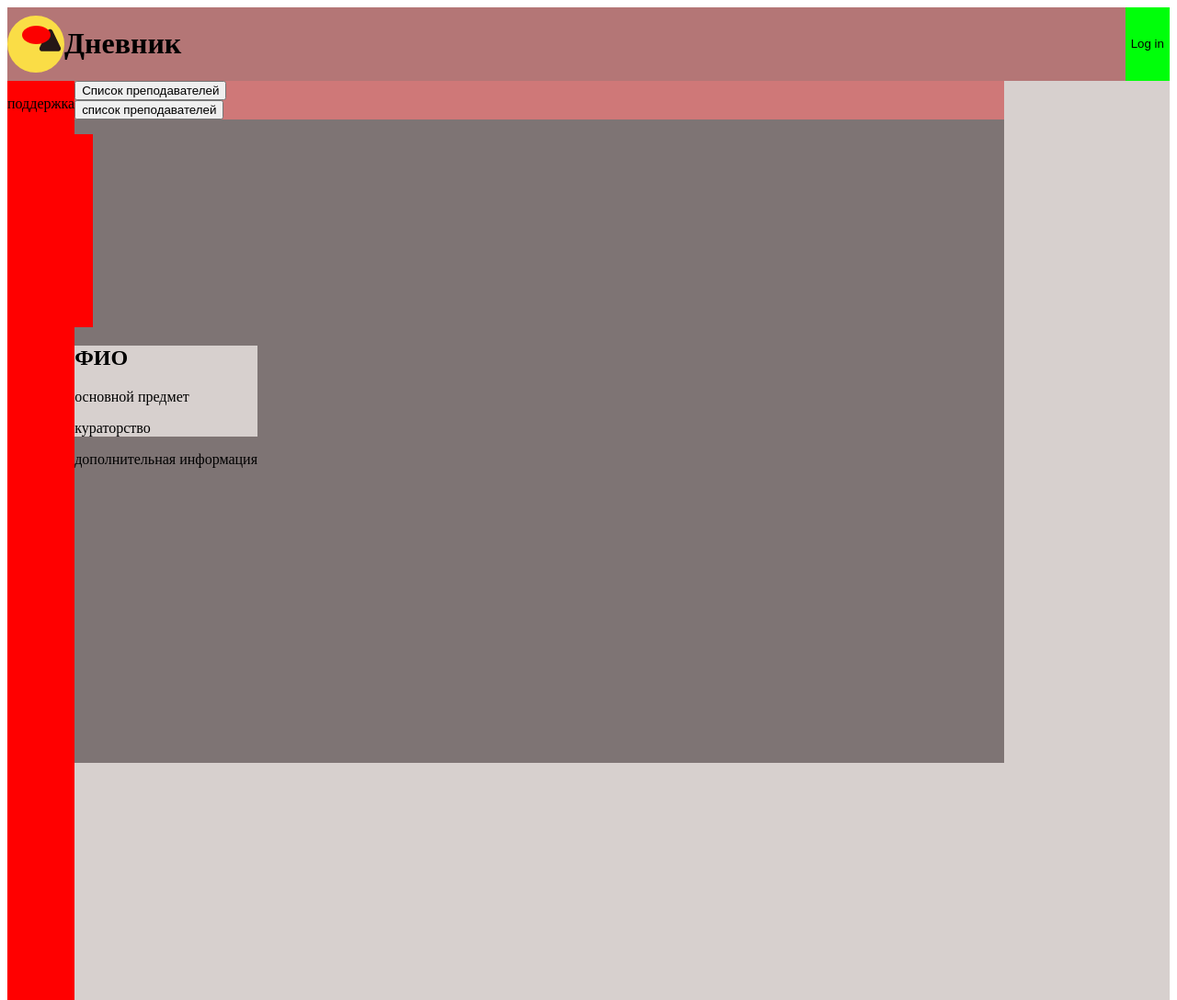
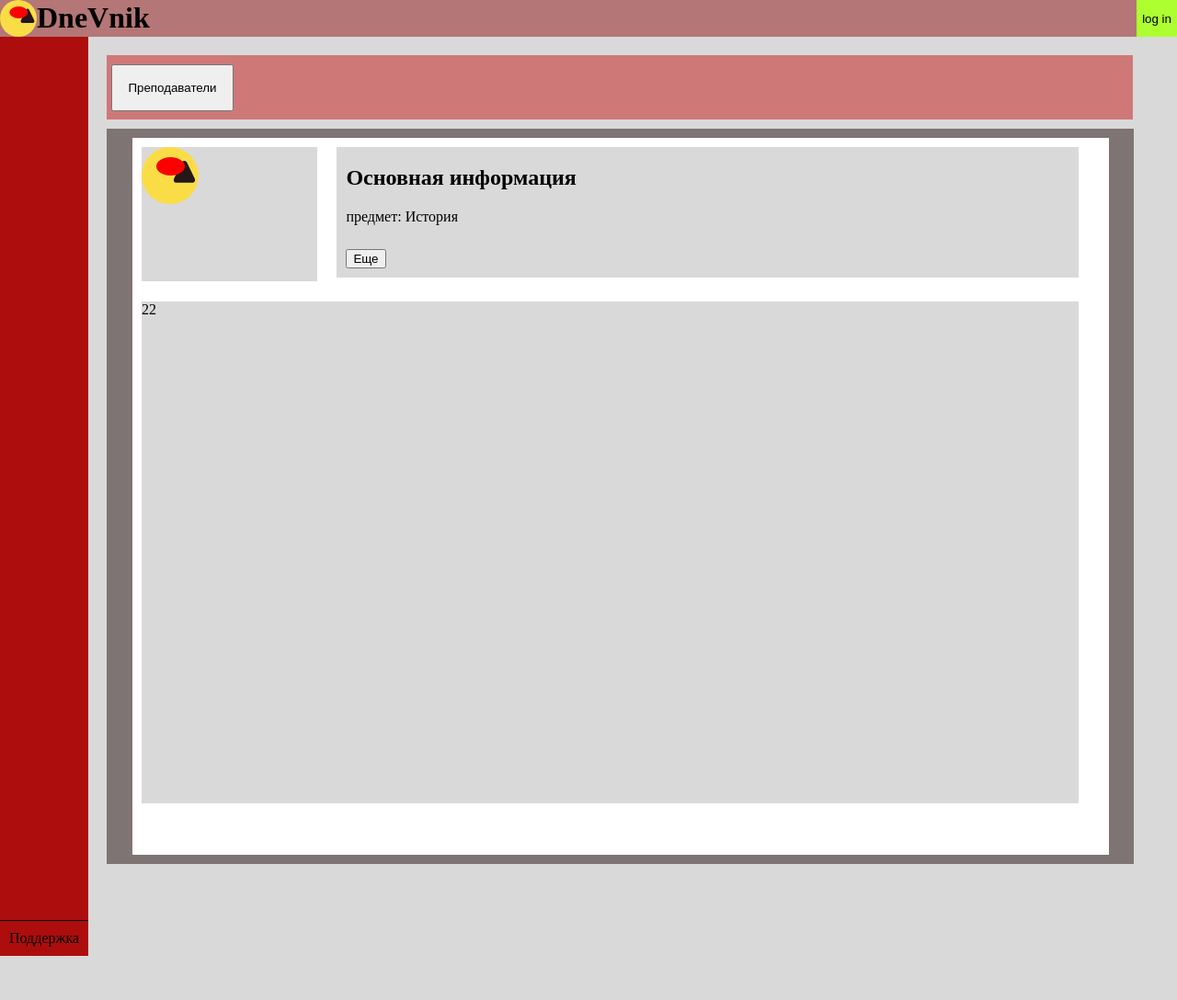
Before and after one commit to ZEFIR-00001/figma, a plain HTML site: page index.html in a window 1280 px wide. Shown: the whole page at 92% size. After the commit the page ends 1040 px from the top, so only its background shows below. Drawn offline with Linux system fonts and the light colour scheme.

Commit message:
Add files via upload

```diff
--- a/index.html
+++ b/index.html
@@ -8,38 +8,45 @@
     <link rel="stylesheet" href="style.css">
 </head>
 <body>
-    <header class="row end r0_color">
+    <header class="head">
         <div class="row">
             <img src="./img/logo.svg" alt="">
-            <h1>Дневник</h1>
+            <H1>DneVnik</H1>
         </div>
-        <button class="g0_color">Log in</button>
+        <button class="log_b wOutLINE">log in</button>
     </header>
-    <main class="row gr0_color">
-        <footer>
+    <main class="row row2">
+        <footer class="">
             <div></div>
-            <p>поддержка</p>
+            <div>
+                <div class="line"></div>
+                <p class="mar">Поддержка</p>
+            </div>
         </footer>
-        <section class=" collum siz_nav">
+        <div class="siz mar">
             <nav>
-                <button class="so_arr">Список преподавателей</button>
-                <button class="so_arr">список преподавателей</button>
+                <button class="nav_b">Преподаватели</button>
             </nav>
-            <div class="row gr3_color">
-                <div>
-                    <div class="r1_color siz_fot "><p></p></div>
-                    <div class="gr0_color">
-                        <h2>ФИО</h2>
-                        <p>основной предмет</p>
-                        <p>кураторство</p>
-                        <p></p>
-                    </div>
-                    <div>
-                        <p>дополнительная информация</p>
+            <div class="col1gr mar wid hi cont_cent">
+                <div class="mar winter siz2">
+                    <div class="siz">
+                        <div  class="grid">
+                            <div class="col_gre1 spic mar"><img src="./img/logo.svg" alt=""></div>
+                            <div class="col_gre1 siz2 mar">
+                                <div class="mar">
+                                    <h2>Основная информация</h2>
+                                    <p>предмет: История</p>
+                                </div>
+                                <button class="mar">Еще</button>
+                            </div>
+                        </div>
+                        <div class="col_gre1 wid hei mar">
+                           <p>22</p>
+                        </div>
                     </div>
                 </div>
             </div>
-        </section>
+        </div>
     </main>
 </body>
 </html>
--- a/style.css
+++ b/style.css
@@ -1,56 +1,122 @@
+body {
+    margin: 0px;
+    padding: 0px;
+    background-color: #D9D9D9;
+    height: 100%;
+    width: 100%;
+}
+
+.head {
+    width: 100%;
+    height: 40px;
+    background-color: #B47676;
+    display: flex;
+    justify-content: space-between;
+    flex-direction: row;
+}
 .row {
-    display:flex;
+    display: flex;
+    flex-direction: row;
 }
-.end {
-    justify-content: space-between;
+h1 {
+    position: relative;
+    bottom: 20px;
 }
-.r0_color {
-    background-color: rgb(180, 118, 118);
+.log_b {
+    background-color: greenyellow;
 }
-.g0_color {
-    background-color: rgb(0, 255, 10);
-    border: 0;
+.wOutLINE {
+    border:0 ;
 }
-.gr0_color {
-    background-color: #D7D0CE;
+.line {
+    border: none;
+    background-color: rgb(0, 0, 0);
+    color: rgb(0, 0, 0);
+    height: 1px;
 }
-.row2 {
-    display:flex;
-    flex-direction: row-reverse;
+nav {
+    width: 95%;
+    height:60px;
+    margin: 10px;
+    padding: 5px;
+    display: flex;
+    justify-content: center;
+    flex-direction: column;
+    background-color: #CF7878;
 }
-.w0_color {
-    background-color: aliceblue;
+.nav_b {
+    height: 85%;
+    width: 12%;
+}
+.siz {
+    width: 100%;
+    height: 100%;
+}
+.mar {
+    margin: 10px 10px;
+}
+.grid {
+    display: grid;
+    grid-template-columns: 20% 80%;
+}
+.col1gr {
+    background-color: #7E7474;
+}
+.winter {
+    background-color: white;
+}
+.mar2 {
+    margin: 16px 16px;
+}
+.spic {
+    width: 90%;
+    height: 90%;
+    background-color: black;
+}
+.col_gre1 {
+    background-color: #D9D9D9;
+}
+.siz2 {
+    width: 95%;
+}
+.cont_cent {
+    display: flex;
+    justify-content: center;
+}
+.wid {
+    width: 96%;
+}
+.hi {
+    height: 800px;
+}
+.hei {
+    height: 70%;
+}
+main {
+    width: 100%;
+    height: 100%;
 }
 footer {
-    background-color: red;
-}
-nav {
-    background-color: #CF7878;
-}
-.so_arr {
-    display: flex;
-    justify-content: space-around;
-}
-body {
-    height: 100%;
-}
-.collum {
     display: flex;
     flex-direction: column;
+    justify-content: space-between;
+    background-color: rgb(173, 13, 13);
+    height: 1000px;
 }
-.r1_color {
-    background-color: red;
+@media (max-width:1000px) {
+    main {
+        width: 100%;
+        height: 100%;
+    }
+    .row2 {
+        display: flex;
+        flex-direction: column-reverse;
+    }
+    footer {
+        display: flex;
+        flex-direction: row;
+        justify-content: center;
+        background-color: rgb(173, 13, 13);
+        height: 70px;
+    }
 }
-.siz_fot {
-    height: 30%;
-    width: 10%;
-}
-.siz_nav {
-    height: 1000px;
-    width: 80%;
-}
-.gr3_color {
-    background-color: #7E7474;
-    height: 70%;
-
-}
```
